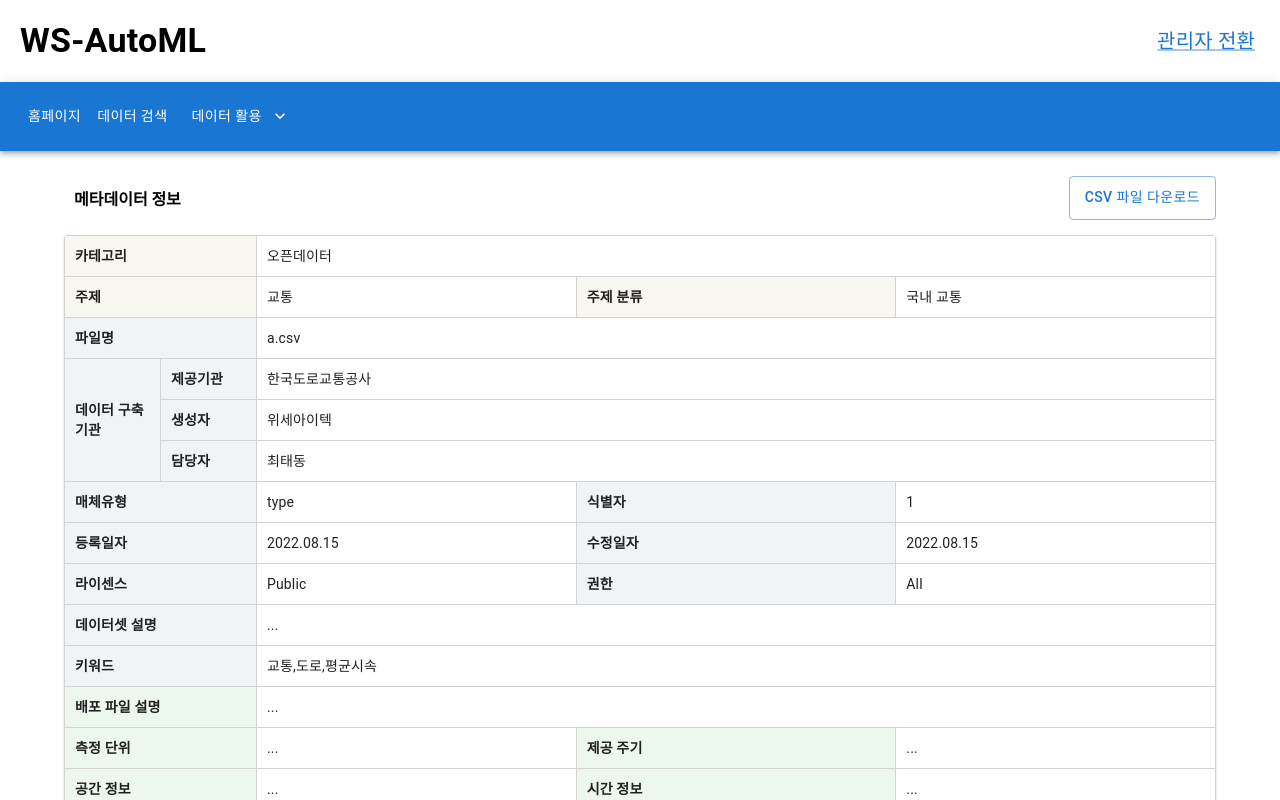
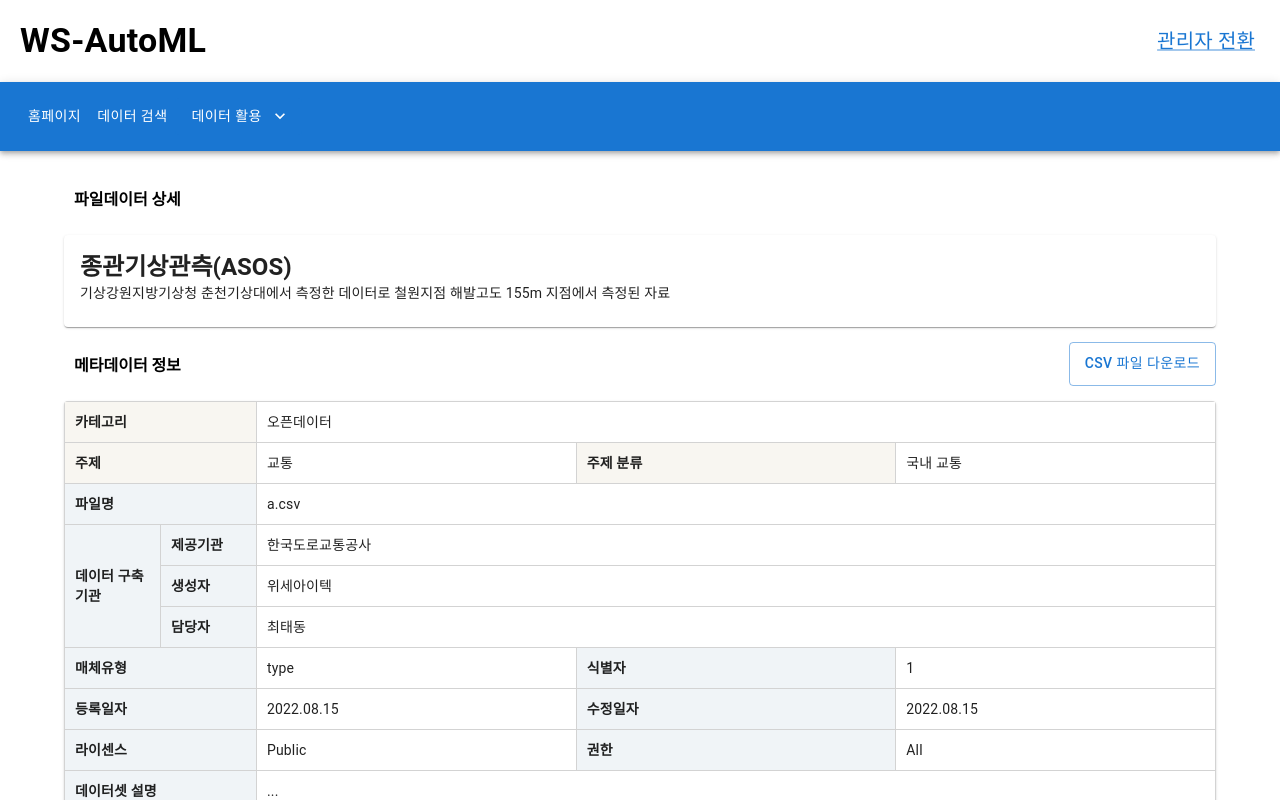
Before and after one commit to ClustProject/WSAutoMLMainWeb, a React (Create React App) app in the folder app/user-web/: page /metadata/1 in a window 1280 px wide. Shown: the top 800 px of the page. Built offline with nearby package versions, Linux system fonts and the light colour scheme.

Commit message:
feat: 파일 데이터 상세 텍스트 및 카드 추가 #281
Close #281

```diff
--- a/app/user-web/src/components/containers/MetadataDetailContainer.jsx
+++ b/app/user-web/src/components/containers/MetadataDetailContainer.jsx
@@ -6,6 +6,8 @@ import Footer from "../presentational/global/footer/Footer";
 import MetaDataTable from "../presentational/search/MetaDataTable";
 import MetaDataDownloadButton from "../presentational/search/MetaDataDownloadButton";
 import MetaDataInfoBox from "../presentational/search/MetaDataInfoBox";
+import FileDataDetailBox from "../presentational/detail/FileDataDetailBox";
+import FileDataDetailCard from "../presentational/detail/FileDataDetailCard";
 
 const marginSize = '25px';
 
@@ -16,11 +18,21 @@ function MetadataDetailContainer() {
       <MainAppBar/>
 
       <Container sx={{
-        marginTop: marginSize
+        marginTop: marginSize,
+        fontWeight: "bold",
       }}>
         <Box sx={{
           display: "flex",
-          fontWeight: "bold",
+        }}>
+          <FileDataDetailBox/>
+        </Box>
+        <Box sx={{
+          my: "15px"
+        }}>
+          <FileDataDetailCard/>
+        </Box>
+        <Box sx={{
+          display: "flex",
           marginBottom: "15px"
         }}>
           <MetaDataInfoBox/>
--- /dev/null
+++ b/app/user-web/src/components/presentational/detail/FileDataDetailBox.jsx
@@ -0,0 +1,15 @@
+import {Box} from "@mui/material";
+import React from "react";
+
+function FileDataDetailBox() {
+  return (
+    <Box sx={{
+      flexGrow: 1,
+      margin: "10px"
+    }}>
+      파일데이터 상세
+    </Box>
+  );
+}
+
+export default FileDataDetailBox;
--- /dev/null
+++ b/app/user-web/src/components/presentational/detail/FileDataDetailCard.jsx
@@ -0,0 +1,23 @@
+import Card from "@mui/material/Card";
+import CardContent from "@mui/material/CardContent";
+import {Typography} from "@mui/material";
+import React from "react";
+
+function FileDataDetailCard() {
+  return (
+    <Card>
+      <CardContent>
+        <Typography variant="h5" component="div" sx={{
+          fontWeight: 'bold'
+        }}>
+          종관기상관측(ASOS)
+        </Typography>
+        <Typography variant="body2">
+          기상강원지방기상청 춘천기상대에서 측정한 데이터로 철원지점 해발고도 155m 지점에서 측정된 자료
+        </Typography>
+      </CardContent>
+    </Card>
+  );
+}
+
+export default FileDataDetailCard;
```
